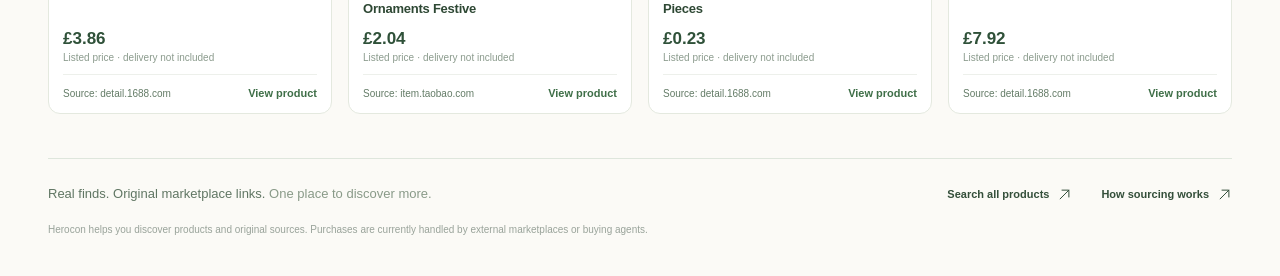
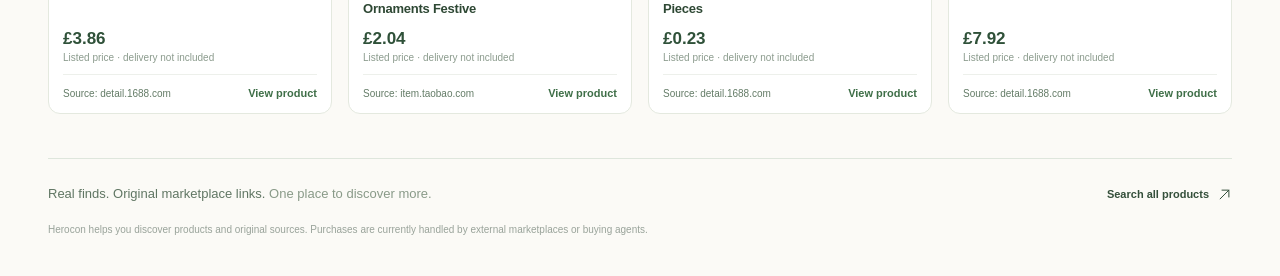
Before and after one commit to aminabdul339-byte/herocon, a Next.js app: page / in a window 1280 px wide. Shown: the part 1525-1801 px from the top of the page. Built offline with nearby package versions, Linux system fonts and the light colour scheme; no server answers.

Commit message:
Keep homepage discovery flow simple; remove How sourcing works shortcut

```diff
--- a/app/page.tsx
+++ b/app/page.tsx
@@ -66,7 +66,7 @@ export default async function Home(){
 
     <div className="hm-bottom hm-shell">
       <p>Real finds. Original marketplace links. <span>One place to discover more.</span></p>
-      <div><Link href="/search">Search all products <Arrow up/></Link><Link href="/how-it-works">How sourcing works <Arrow up/></Link></div>
+      <div><Link href="/search">Search all products <Arrow up/></Link></div>
     </div>
     <p className="hm-disclaimer hm-shell">Herocon helps you discover products and original sources. Purchases are currently handled by external marketplaces or buying agents.</p>
   </main>;
```
